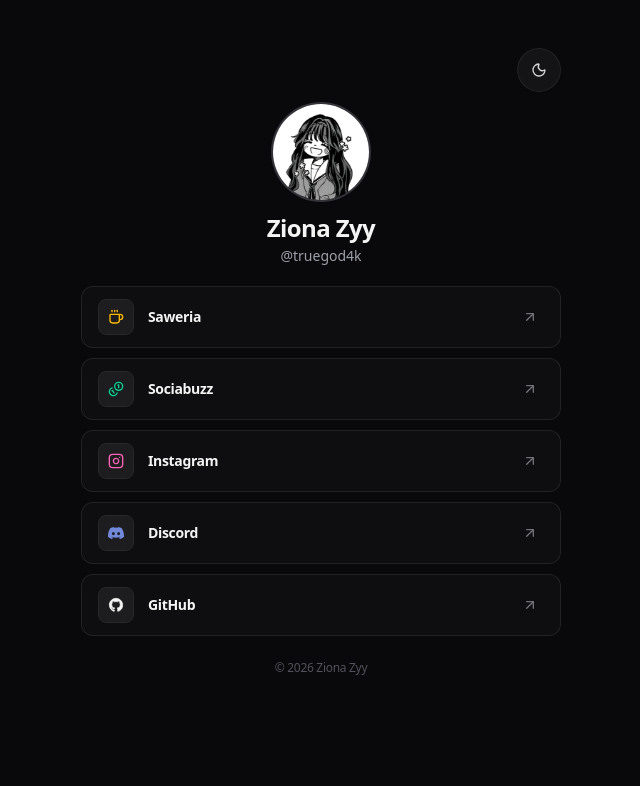
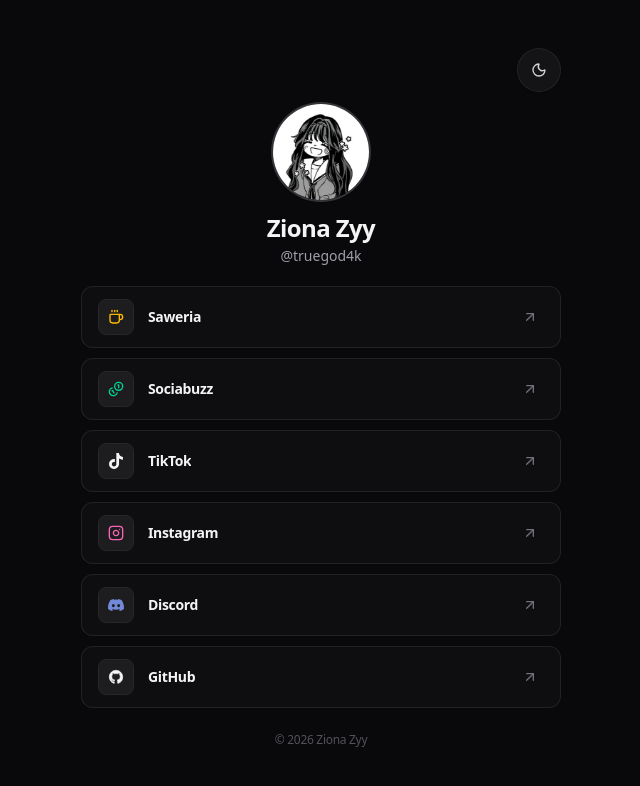
Before and after one commit to zhafrandzaky/zyy-linktree, a Next.js app: page / in a window 1280 px wide. Shown: the top 786 px of the page, without its empty margins (319-959 px from the left). Built offline with nearby package versions, Linux system fonts and the light colour scheme.

Commit message:
feat: add TikTok link card below Sociabuzz

```diff
--- a/src/components/IconResolver.tsx
+++ b/src/components/IconResolver.tsx
@@ -40,12 +40,21 @@
   );
 }
 
+function TiktokIcon(props: React.SVGProps<SVGSVGElement>) {
+  return (
+    <svg viewBox="0 0 24 24" fill="currentColor" {...props}>
+      <path d="M12.525.02c1.31-.02 2.61-.01 3.91-.02.08 1.53.63 3.09 1.75 4.17 1.12 1.11 2.7 1.62 4.24 1.79v4.03c-1.44-.05-2.89-.35-4.2-.97-.57-.26-1.1-.59-1.62-.93-.01 2.92.01 5.84-.02 8.75-.08 1.4-.54 2.79-1.35 3.94-1.31 1.92-3.58 3.17-5.91 3.21-1.43.08-2.86-.31-4.08-1.03-2.02-1.19-3.44-3.37-3.65-5.71-.02-.5-.03-1-.01-1.49.18-1.9 1.12-3.72 2.58-4.96 1.66-1.44 3.98-2.13 6.15-1.72.02 1.48-.04 2.96-.04 4.44-.99-.32-2.15-.23-3.02.37-.63.41-1.11 1.04-1.36 1.75-.21.51-.15 1.07-.14 1.61.24 1.64 1.82 3.02 3.5 2.87 1.12-.01 2.19-.66 2.77-1.61.19-.33.4-.67.41-1.06.1-1.79.06-3.57.07-5.36.01-4.03-.01-8.05.02-12.07z" />
+    </svg>
+  );
+}
+
 const iconMap: Record<string, React.ComponentType<{ className?: string }>> = {
   saweria: Coffee,
   coffee: Coffee,
   sociabuzz: Coins,
   coins: Coins,
   coin: Coins,
+  tiktok: TiktokIcon,
   instagram: InstagramIcon,
   discord: DiscordIcon,
   github: GithubIcon,
@@ -57,6 +66,7 @@
   sociabuzz: 'text-emerald-500 dark:text-emerald-400',
   coins: 'text-emerald-500 dark:text-emerald-400',
   coin: 'text-emerald-500 dark:text-emerald-400',
+  tiktok: 'text-zinc-900 dark:text-zinc-100',
   instagram: 'text-pink-500 dark:text-pink-400',
   discord: 'text-[#5865F2] dark:text-[#7289da]',
   github: 'text-zinc-900 dark:text-zinc-100',
--- a/src/data/profile.ts
+++ b/src/data/profile.ts
@@ -16,6 +16,11 @@
       icon: 'Coins',
     },
     {
+      title: 'TikTok',
+      url: 'https://tiktok.com/@truegod4k',
+      icon: 'TikTok',
+    },
+    {
       title: 'Instagram',
       url: 'https://instagram.com/ziona_zyy',
       icon: 'Instagram',
--- a/src/types/index.ts
+++ b/src/types/index.ts
@@ -8,6 +8,8 @@
   | 'Sociabuzz'
   | 'Coins'
   | 'Coin'
+  | 'TikTok'
+  | 'Tiktok'
   | 'Instagram'
   | 'Discord'
   | 'Github';
```
